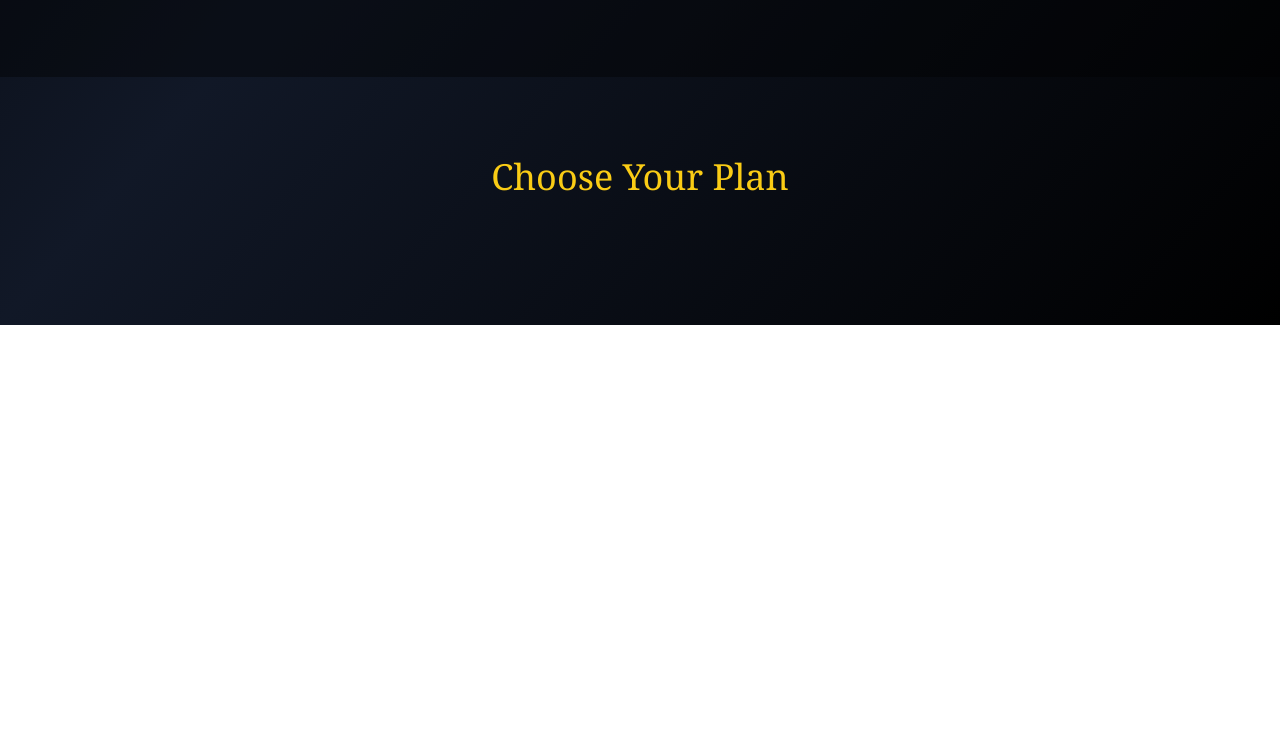
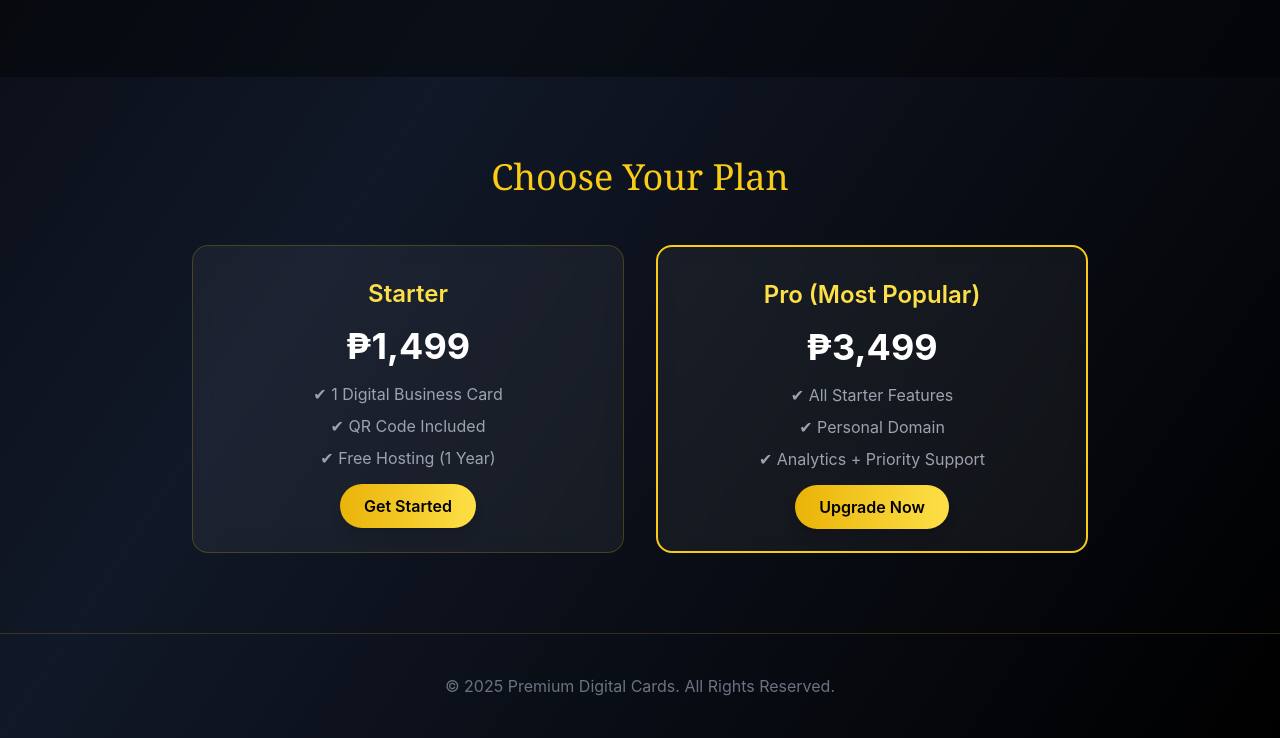
Before and after one commit to kblpunay/digital-business-card, a plain HTML site: page docs/index.html in a window 1280 px wide. Shown: the part 1177-1915 px from the top of the page. Before the commit the page ends 1502 px from the top, so only its background shows below. Drawn offline with nearby package versions, Linux system fonts and the light colour scheme.

Commit message:
Update index.html

```diff
--- a/docs/index.html
+++ b/docs/index.html
@@ -58,4 +58,40 @@
   <section id="pricing" class="py-10 sm:py-20 px-4 sm:px-6">
     <h2 class="text-3xl sm:text-4xl md:text-4xl font-serif text-center text-yellow-400 mb-12">Choose Your Plan</h2>
     <div class="grid grid-cols-1 md:grid-cols-2 gap-6 sm:gap-8 max-w-4xl mx-auto">
-      <div c
+      <div class="glass-card p-6 sm:p-8 rounded-2xl text-center">
+        <h3 class="text-2xl font-semibold text-yellow-300 mb-4">Starter</h3>
+        <p class="text-3xl sm:text-4xl font-bold mb-4">₱1,499</p>
+        <ul class="text-gray-400 mb-6 space-y-2 text-sm sm:text-base">
+          <li>✔ 1 Digital Business Card</li>
+          <li>✔ QR Code Included</li>
+          <li>✔ Free Hosting (1 Year)</li>
+        </ul>
+        <a href="#" class="w-full sm:w-auto px-6 py-3 rounded-full bg-gradient-to-r from-yellow-500 to-yellow-300 text-black font-semibold shadow-lg hover:shadow-yellow-500/50 transition">Get Started</a>
+      </div>
+      <div class="glass-card p-6 sm:p-8 rounded-2xl text-center border-2 border-yellow-400">
+        <h3 class="text-2xl font-semibold text-yellow-300 mb-4">Pro (Most Popular)</h3>
+        <p class="text-3xl sm:text-4xl font-bold mb-4">₱3,499</p>
+        <ul class="text-gray-400 mb-6 space-y-2 text-sm sm:text-base">
+          <li>✔ All Starter Features</li>
+          <li>✔ Personal Domain</li>
+          <li>✔ Analytics + Priority Support</li>
+        </ul>
+        <a href="#" class="w-full sm:w-auto px-6 py-3 rounded-full bg-gradient-to-r from-yellow-500 to-yellow-300 text-black font-semibold shadow-lg hover:shadow-yellow-500/50 transition">Upgrade Now</a>
+      </div>
+    </div>
+  </section>
+
+  <!-- Footer -->
+  <footer class="py-6 sm:py-10 text-center text-gray-500 border-t border-yellow-500/20 text-sm sm:text-base">
+    <p>&copy; 2025 Premium Digital Cards. All Rights Reserved.</p>
+  </footer>
+
+  <!-- Floating Messenger Button -->
+  <a href="https://m.me/yourfacebookusername" target="_blank" class="fixed bottom-4 sm:bottom-6 right-4 sm:right-6 bg-gradient-to-r from-yellow-500 to-yellow-300 p-3 sm:p-4 rounded-full shadow-lg hover:shadow-yellow-400/50 transition">
+    <svg xmlns="http://www.w3.org/2000/svg" class="h-6 w-6 sm:h-8 sm:w-8 text-black" fill="currentColor" viewBox="0 0 24 24">
+      <path d="M12 2C6.486 2 2 6.019 2 11.288c0 2.894 1.445 5.488 3.773 7.232V22l3.438-1.889c.885.246 1.828.38 2.789.38 5.514 0 10-4.019 10-9.288S17.514 2 12 2zm.538 12.936l-2.316-2.478-4.709 2.478 5.167-5.478 2.316 2.478 4.709-2.478-5.167 5.478z"/>
+    </svg>
+  </a>
+
+</body>
+</html>
```
